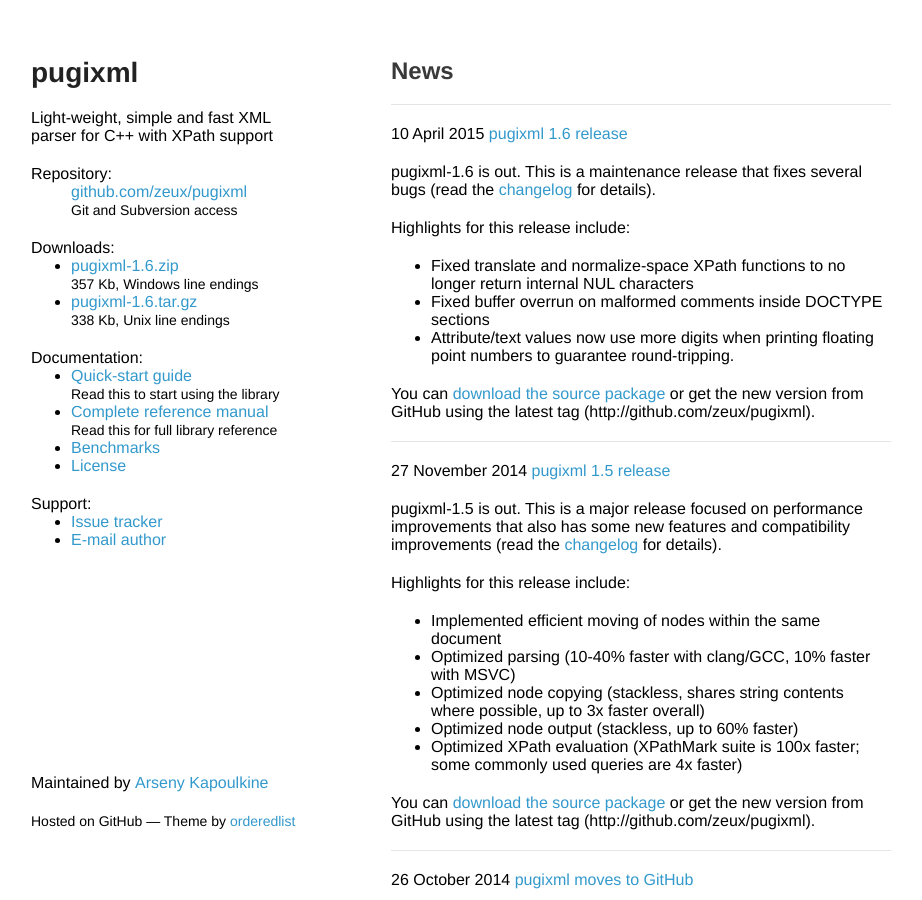
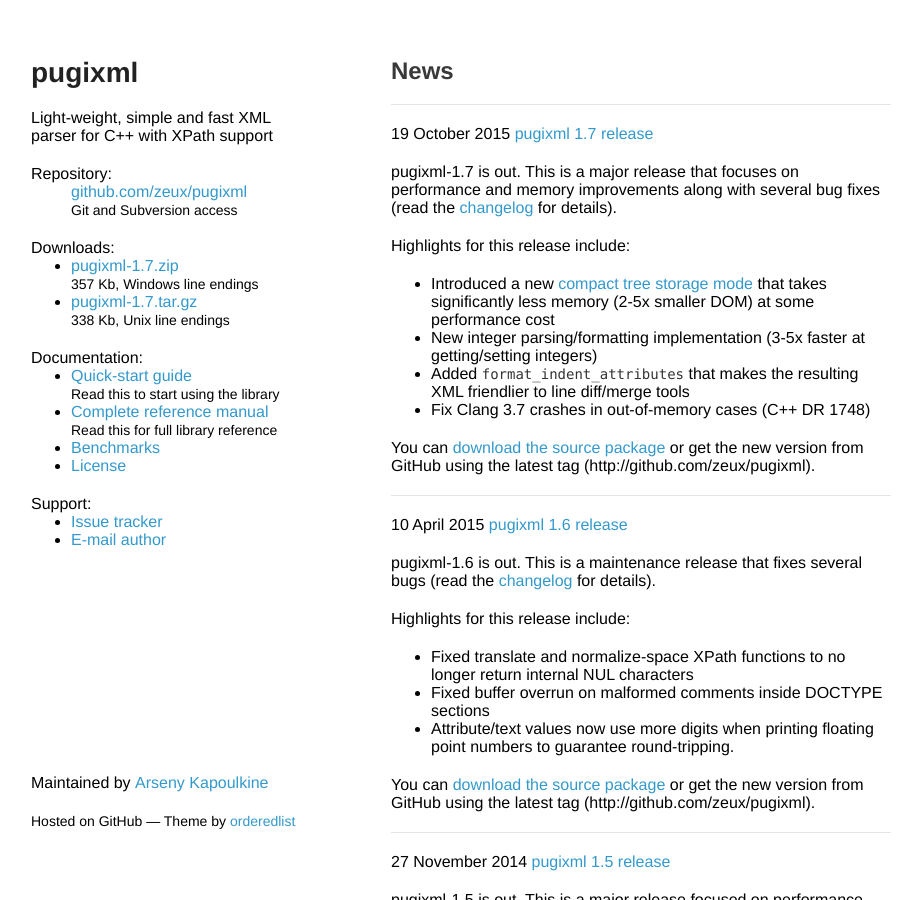
Before and after one commit to zeux/pugixml, a Jekyll site: the page built from news.md, in a window 1280 px wide and 900 px high. Shown: the whole window, without its empty margins (179-1101 px from the left). Built offline with Jekyll 4.4.1, drawn with Linux system fonts in a browser that asks for light colours.

Commit message:
Release 1.7

```diff
--- a/_config.yml
+++ b/_config.yml
@@ -1,6 +1,6 @@
 name: pugixml.org
 description: Light-weight, simple and fast XML parser for C++ with XPath support
 url: http://pugixml.org/
-version: 1.6
+version: 1.7
 gems:
   - jekyll-redirect-from
--- /dev/null
+++ b/_posts/2015-10-19-pugixml-1.7-release.md
@@ -0,0 +1,15 @@
+---
+layout: post
+title: pugixml 1.7 release
+---
+
+pugixml-1.7 is out. This is a major release that focuses on performance and memory improvements along with several bug fixes (read the [changelog](/docs/manual.html#v1.7) for details).
+
+Highlights for this release include:
+
+* Introduced a new [compact tree storage mode](http://pugixml.org/docs/manual.html#dom.memory.compact) that takes significantly less memory (2-5x smaller DOM) at some performance cost
+* New integer parsing/formatting implementation (3-5x faster at getting/setting integers)
+* Added `format_indent_attributes` that makes the resulting XML friendlier to line diff/merge tools
+* Fix Clang 3.7 crashes in out-of-memory cases (C++ DR 1748)
+
+You can [download the source package](http://github.com/zeux/pugixml/releases/download/v1.7/pugixml-1.7.zip) or get the new version from GitHub using the latest tag (http://github.com/zeux/pugixml).
```
